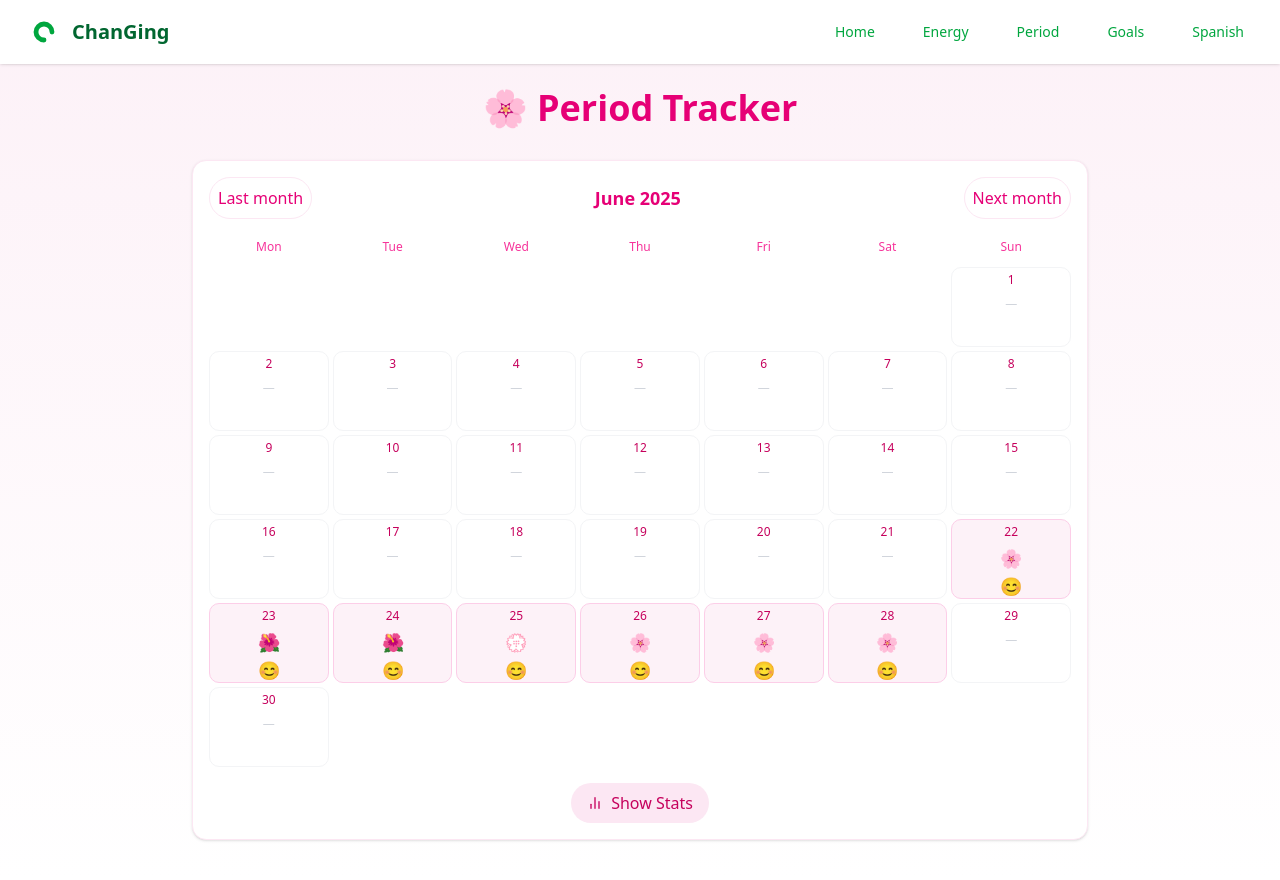
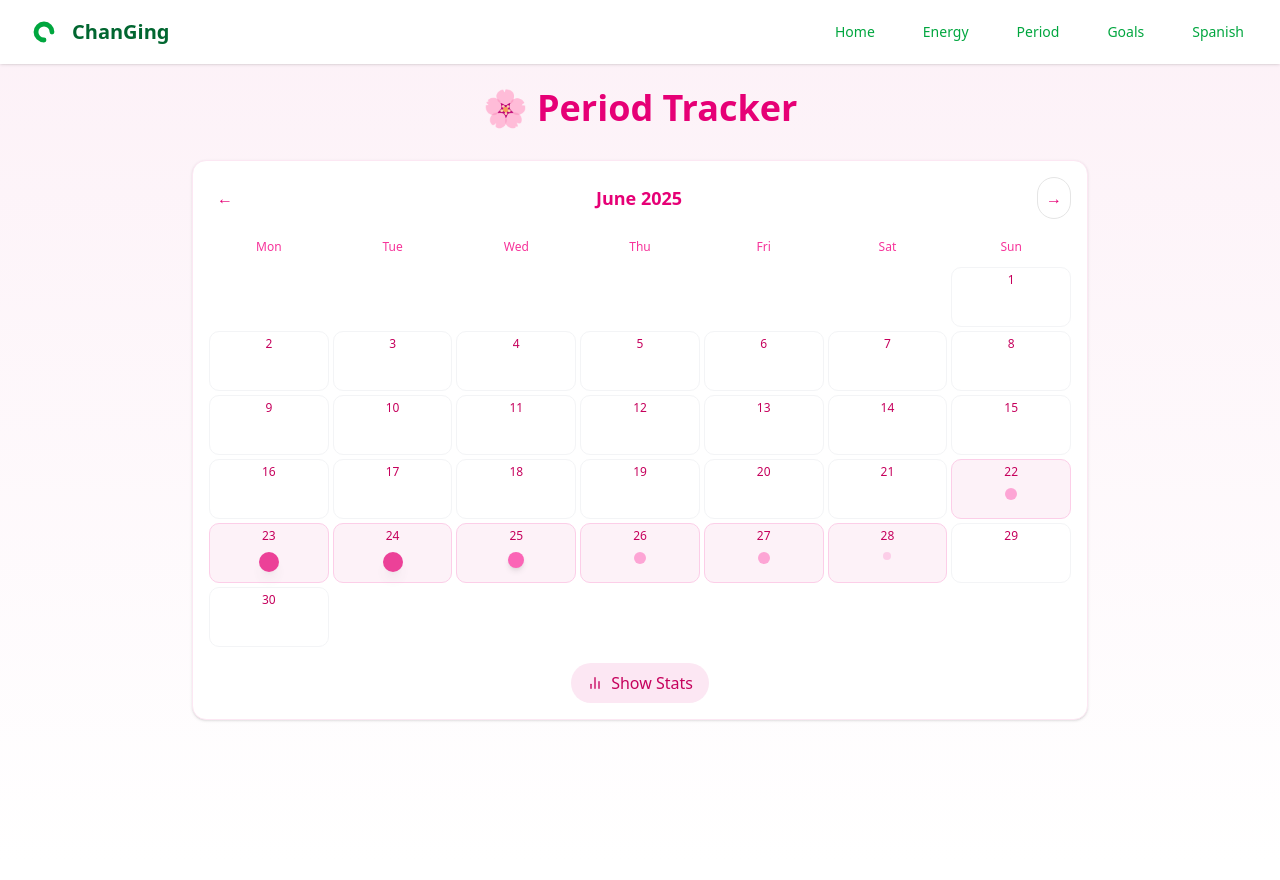
Before and after one commit to schwa1997/craft, a Next.js app: page /period in a window 1280 px wide. Built offline with nearby package versions, Linux system fonts and the light colour scheme.

Commit message:
Modified the style of the period calender

```diff
--- a/app/period/components/stats.tsx
+++ b/app/period/components/stats.tsx
@@ -95,21 +95,21 @@ export default function PeriodStats({ data }: PeriodStatsProps) {
                     <Card className="p-6 rounded-2xl shadow-lg text-center">
                         <CardContent>
                             <p className="text-sm text-pink-400">Average Cycle</p>
-                            <p className="text-2xl font-extrabold text-pink-500">{avgCycle} days</p>
+                            <p className="text-2xl font-bold text-pink-500">{avgCycle} days</p>
                         </CardContent>
                     </Card>
 
                     <Card className="p-6 rounded-2xl shadow-lg text-center">
                         <CardContent>
                             <p className="text-sm text-pink-400">Shortest Cycle</p>
-                            <p className="text-2xl font-extrabold text-pink-500">{minCycle} days</p>
+                            <p className="text-2xl font-bold text-pink-500">{minCycle} days</p>
                         </CardContent>
                     </Card>
 
                     <Card className="p-6 rounded-2xl shadow-lg text-center">
                         <CardContent>
                             <p className="text-sm text-pink-400">Longest Cycle</p>
-                            <p className="text-2xl font-extrabold text-pink-500">{maxCycle} days</p>
+                            <p className="text-2xl font-bold text-pink-500">{maxCycle} days</p>
                         </CardContent>
                     </Card>
                 </div>
--- a/app/period/page.tsx
+++ b/app/period/page.tsx
@@ -2,13 +2,13 @@
 
 import { useState } from "react";
 import data from "../../data/period.json";
-import { Heart, Droplet, Flower, BarChart2 } from "lucide-react";
+import { BarChart2 } from "lucide-react";
 import { PeriodRecord } from "../types/period";
 import PeriodStats from "./components/stats";
 
 const monthNames = [
-  "January","February","March","April","May","June",
-  "July","August","September","October","November","December",
+    "January", "February", "March", "April", "May", "June",
+    "July", "August", "September", "October", "November", "December",
 ];
 
 const daysInMonth = (year: number, month: number) =>
@@ -16,7 +16,7 @@ const daysInMonth = (year: number, month: number) =>
 
 const getFirstDayOfMonth = (year: number, month: number) => {
     const day = new Date(year, month, 1).getDay();
-  return day === 0 ? 6 : day - 1; // 周一为 0
+    return day === 0 ? 6 : day - 1;
 };
 
 export default function PeriodsPage() {
@@ -24,13 +24,14 @@ export default function PeriodsPage() {
     const [currentYear, setCurrentYear] = useState(currentDate.getFullYear());
     const [currentMonth, setCurrentMonth] = useState(currentDate.getMonth());
     const [statsOpen, setStatsOpen] = useState(false);
+    const [showMonthPicker, setShowMonthPicker] = useState(false);
 
-  const periods: PeriodRecord[] = data.periods;
+    const periods = data.periods as PeriodRecord[];
 
-  const dailyMap: Record<string, { flow?: string; mood?: string }> = {};
+    const dailyMap: Record<string, { flow?: string }> = {};
     periods.forEach((period) => {
         period.days.forEach((day) => {
-      dailyMap[day.date] = { flow: day.flow, mood: day.mood };
+            dailyMap[day.date] = { flow: day.flow };
         });
     });
 
@@ -39,7 +40,7 @@ export default function PeriodsPage() {
     const calendarDays = [];
 
     for (let i = 0; i < firstDay; i++) {
-    calendarDays.push(<div key={`empty-${i}`} className="h-20"></div>);
+        calendarDays.push(<div key={`empty-${i}`} className="h-15"></div>);
     }
 
     for (let day = 1; day <= totalDays; day++) {
@@ -49,29 +50,31 @@ export default function PeriodsPage() {
         )}-${String(day).padStart(2, "0")}`;
         const info = dailyMap[dateStr];
 
-    const flowIcon =
-      info?.flow === "light" ? "🌸" :
-      info?.flow === "medium" ? "💮" :
-      info?.flow === "heavy" ? "🌺" : null;
-
-    const moodIcon = info?.mood || "";
+        const flowIndicator = info?.flow ? (
+            <div className="flex items-center justify-center mt-1">
+                {info.flow === "spotting" && (
+                    <div className="w-2 h-2 bg-pink-200 rounded-full" title="Spotting"></div>
+                )}
+                {info.flow === "light" && (
+                    <div className="w-3 h-3 bg-pink-300 rounded-full" title="Light"></div>
+                )}
+                {info.flow === "medium" && (
+                    <div className="w-4 h-4 bg-pink-400 rounded-full shadow-md" title="Medium"></div>
+                )}
+                {info.flow === "heavy" && (
+                    <div className="w-5 h-5 bg-pink-600 rounded-full shadow-lg animate-pulse" title="Heavy"></div>
+                )}
+            </div>
+        ) : null;
 
         calendarDays.push(
             <div
                 key={`day-${day}`}
-        className={`rounded-lg border p-1 flex flex-col items-center justify-start h-20 relative transition-all duration-200 ${
-          info ? "bg-pink-50 border-pink-200 hover:scale-105" : "bg-white border-gray-100"
+                className={`rounded-lg border p-1 flex flex-col items-center justify-start h-15 relative transition-all duration-200 ${info ? "bg-pink-50 border-pink-200 hover:scale-105" : "bg-white border-gray-100"
                     }`}
             >
                 <span className="text-xs font-medium text-pink-700">{day}</span>
-        {info ? (
-          <div className="flex flex-col items-center mt-1 text-lg">
-            <span>{flowIcon}</span>
-            <span>{moodIcon}</span>
-          </div>
-        ) : (
-          <span className="text-xs text-gray-300 mt-2">—</span>
-        )}
+                {info && <div className="flex flex-col items-center mt-1">{flowIndicator}</div>}
             </div>
         );
     }
@@ -79,7 +82,6 @@ export default function PeriodsPage() {
     const handleMonthChange = (offset: number) => {
         let newYear = currentYear;
         let newMonth = currentMonth + offset;
-
         if (newMonth < 0) {
             newMonth = 11;
             newYear--;
@@ -91,49 +93,81 @@ export default function PeriodsPage() {
         setCurrentYear(newYear);
     };
 
+    const yearOptions = Array.from({ length: 15 }, (_, i) => currentDate.getFullYear() - 14 + i);
+
     return (
         <div className="min-h-screen bg-gradient-to-b from-pink-50 to-white p-4 md:p-6">
-      {/* Header */}
             <header className="mb-8 text-center">
                 <h1 className="text-4xl font-bold text-pink-600 mb-2">🌸 Period Tracker</h1>
             </header>
 
-      {/* 日历卡片 */}
             <div className="max-w-4xl mx-auto bg-white rounded-xl shadow-sm p-4 border border-pink-100 mb-4">
                 <div className="flex items-center justify-between mb-4">
                     <button
                         onClick={() => handleMonthChange(-1)}
-            className="p-2 rounded-full text-pink-600 border border-pink-100 hover:bg-pink-50 transition"
+                        className="p-2 rounded-full text-pink-600 hover:bg-pink-50 transition"
                     >
-            Last month
+                        &#8592;
                     </button>
-          <h2 className="text-lg font-semibold text-pink-600">
+
+                    {/* Month / Year Selector */}
+                    <div className="relative">
+                        <button
+                            onClick={() => setShowMonthPicker(!showMonthPicker)}
+                            className="text-lg font-semibold text-pink-600 px-3 py-1 rounded-full hover:bg-pink-50 transition"
+                        >
                             {monthNames[currentMonth]} {currentYear}
-          </h2>
+                        </button>
+
+                        {showMonthPicker && (
+                            <div className="absolute z-10 top-10 left-0 bg-white border border-pink-200 rounded-lg shadow-md p-3 flex flex-col gap-2">
+                                <select
+                                    className="border border-pink-200 rounded-full px-3 py-1 text-pink-700 font-semibold"
+                                    value={currentMonth}
+                                    onChange={(e) => {
+                                        setCurrentMonth(Number(e.target.value));
+                                        setShowMonthPicker(false);
+                                    }}
+                                >
+                                    {monthNames.map((m, idx) => (
+                                        <option key={m} value={idx}>{m}</option>
+                                    ))}
+                                </select>
+
+                                <select
+                                    className="border border-pink-200 rounded-full px-3 py-1 text-pink-700 font-semibold"
+                                    value={currentYear}
+                                    onChange={(e) => {
+                                        setCurrentYear(Number(e.target.value));
+                                        setShowMonthPicker(false);
+                                    }}
+                                >
+                                    {yearOptions.map((y) => (
+                                        <option key={y} value={y}>{y}</option>
+                                    ))}
+                                </select>
+                            </div>
+                        )}
+                    </div>
+
                     <button
                         onClick={() => handleMonthChange(1)}
-            className="p-2 rounded-full border border-pink-100 text-pink-600 hover:bg-pink-50 transition"
+                        className="p-2 rounded-full border text-pink-600 hover:bg-pink-50 transition"
                     >
-            Next month
+                        &#8594;
                     </button>
                 </div>
 
-        {/* 星期标题 */}
+                {/* Weekdays */}
                 <div className="grid grid-cols-7 gap-1 mb-2">
-          {["Mon","Tue","Wed","Thu","Fri","Sat","Sun"].map((d) => (
-            <div
-              key={d}
-              className="text-center text-xs font-medium text-pink-500 py-1"
-            >
-              {d}
-            </div>
+                    {["Mon", "Tue", "Wed", "Thu", "Fri", "Sat", "Sun"].map((d) => (
+                        <div key={d} className="text-center text-xs font-medium text-pink-500 py-1">{d}</div>
                     ))}
                 </div>
 
-        {/* 日历格子 */}
+                {/* Calendar */}
                 <div className="grid grid-cols-7 gap-1">{calendarDays}</div>
 
-        {/* Stats 折叠按钮 */}
                 <div className="mt-4 flex justify-center">
                     <button
                         onClick={() => setStatsOpen(!statsOpen)}
@@ -143,7 +177,6 @@ export default function PeriodsPage() {
                     </button>
                 </div>
 
-        {/* Stats 面板 */}
                 {statsOpen && (
                     <div className="mt-4">
                         <PeriodStats data={periods} />
--- a/app/types/period.tsx
+++ b/app/types/period.tsx
@@ -2,10 +2,15 @@ type FlowLevel = "spotting" | "light" | "medium" | "heavy";
 
 interface DayEntry {
   date: string;
-  flow?: string;
+  flow?: FlowLevel;
   mood?: string;
-  notes?: string;
+  backPain?: boolean;
+  hasPMS?: boolean;
+  cramps?: boolean;
+  recentChange?: string;
+  energyLevel?: 1 | 2 | 3 | 4 | 5;
 }
+
 
 export interface PeriodRecord {
   start: string;
```
Also changed, not shown: data/period.json. Lines whose indentation alone changed are shown as unchanged.
